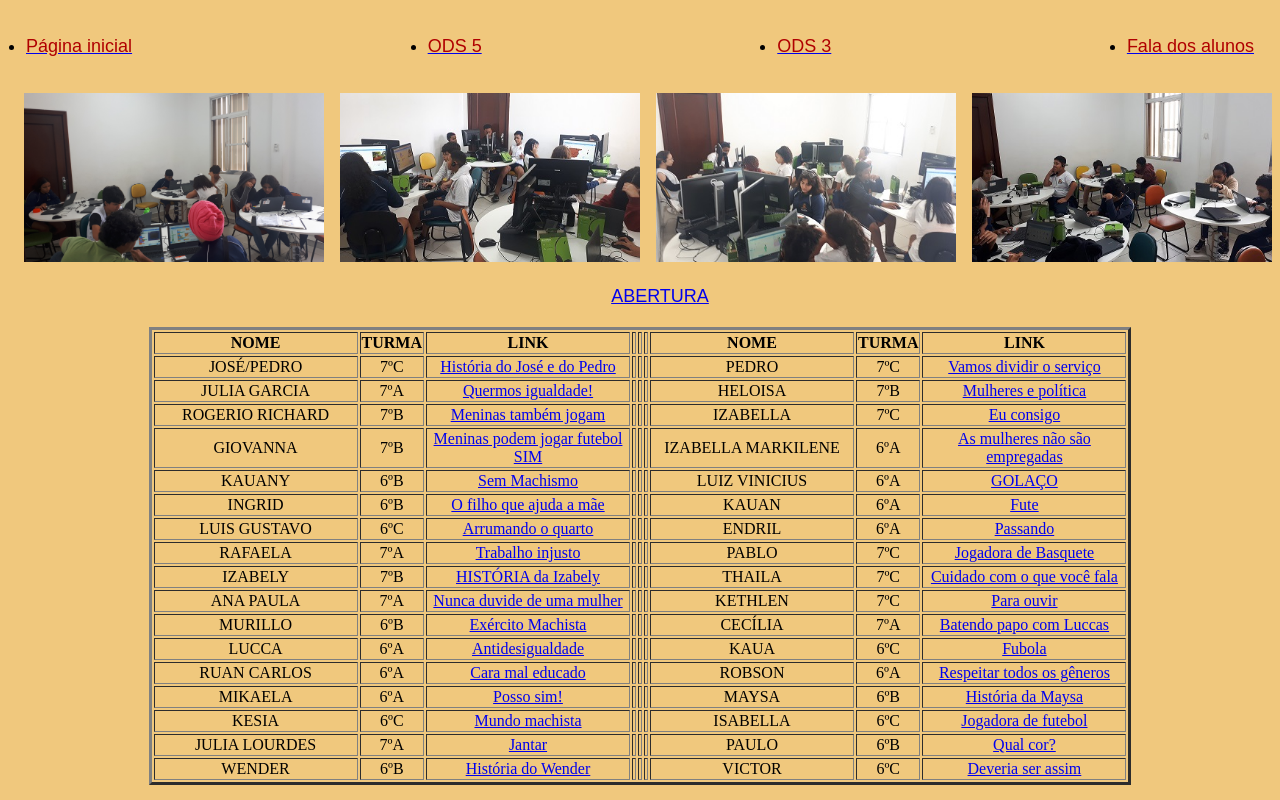
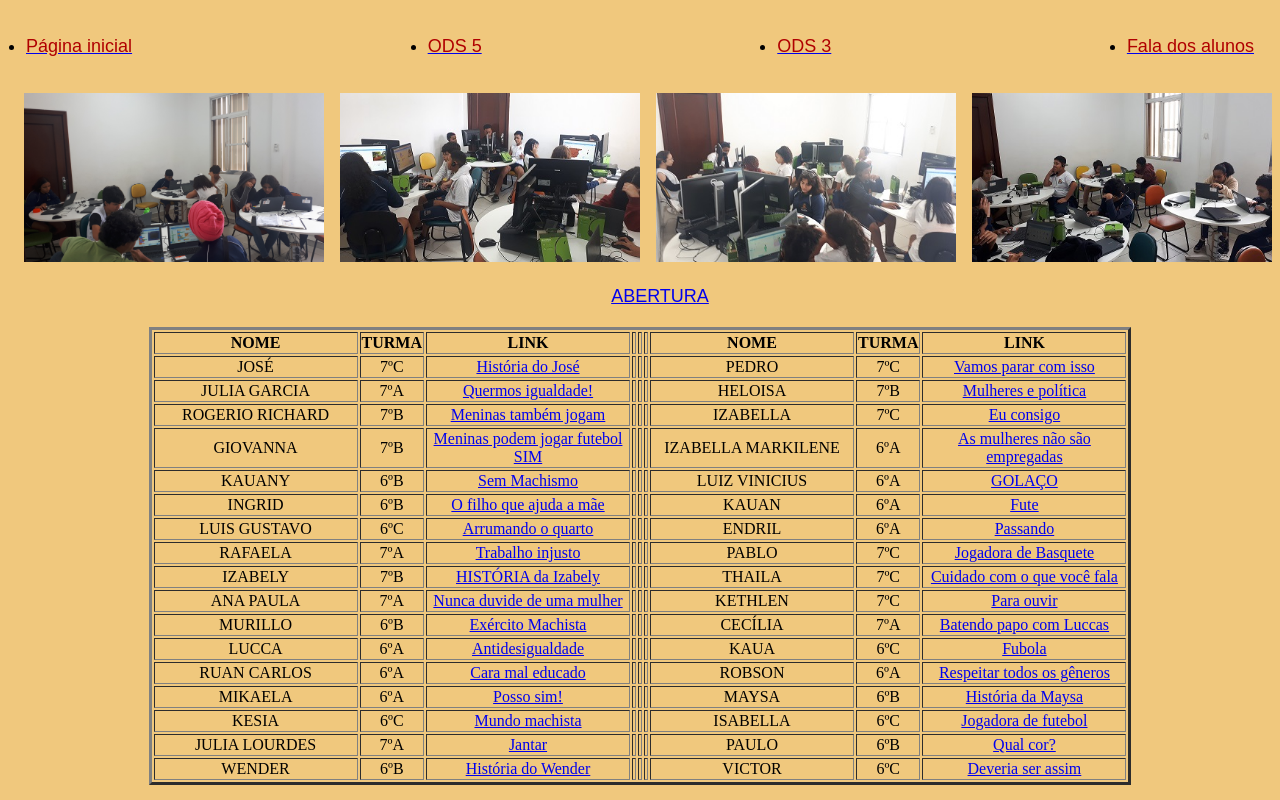
Before and after one commit to LeslieLeite/Avelino, a plain HTML site: page scracth.html in a window 1280 px wide. Shown: the top 800 px of the page. Drawn offline with Linux system fonts and the light colour scheme.

Commit message:
Update scracth.html

```diff
--- a/scracth.html
+++ b/scracth.html
@@ -102,15 +102,15 @@
                 </tr>
 
                 <tr>
-                    <td>JOSÉ/PEDRO</td>
+                    <td>JOSÉ</td>
                     <td>7ºC</td>
-                    <td><a href="https://scratch.mit.edu/projects/865293936/fullscreen/" target="_blank">História do José e do Pedro</a></td>
+                    <td><a href="https://scratch.mit.edu/projects/865293936/fullscreen/" target="_blank">História do José</a></td>
                     <th></th>
                     <th></th>
                     <th></th>
                     <td>PEDRO </td>
                     <td>7ºC</td>
-                    <td><a href="https://scratch.mit.edu/projects/865293936/fullscreen/" target="_blank">Vamos dividir o serviço</a></td>
+                    <td><a href="https://scratch.mit.edu/projects/865953056/fullscreen/" target="_blank">Vamos parar com isso</a></td>
                 </tr>
                 <tr>
                     <td>JULIA GARCIA</td>
```
